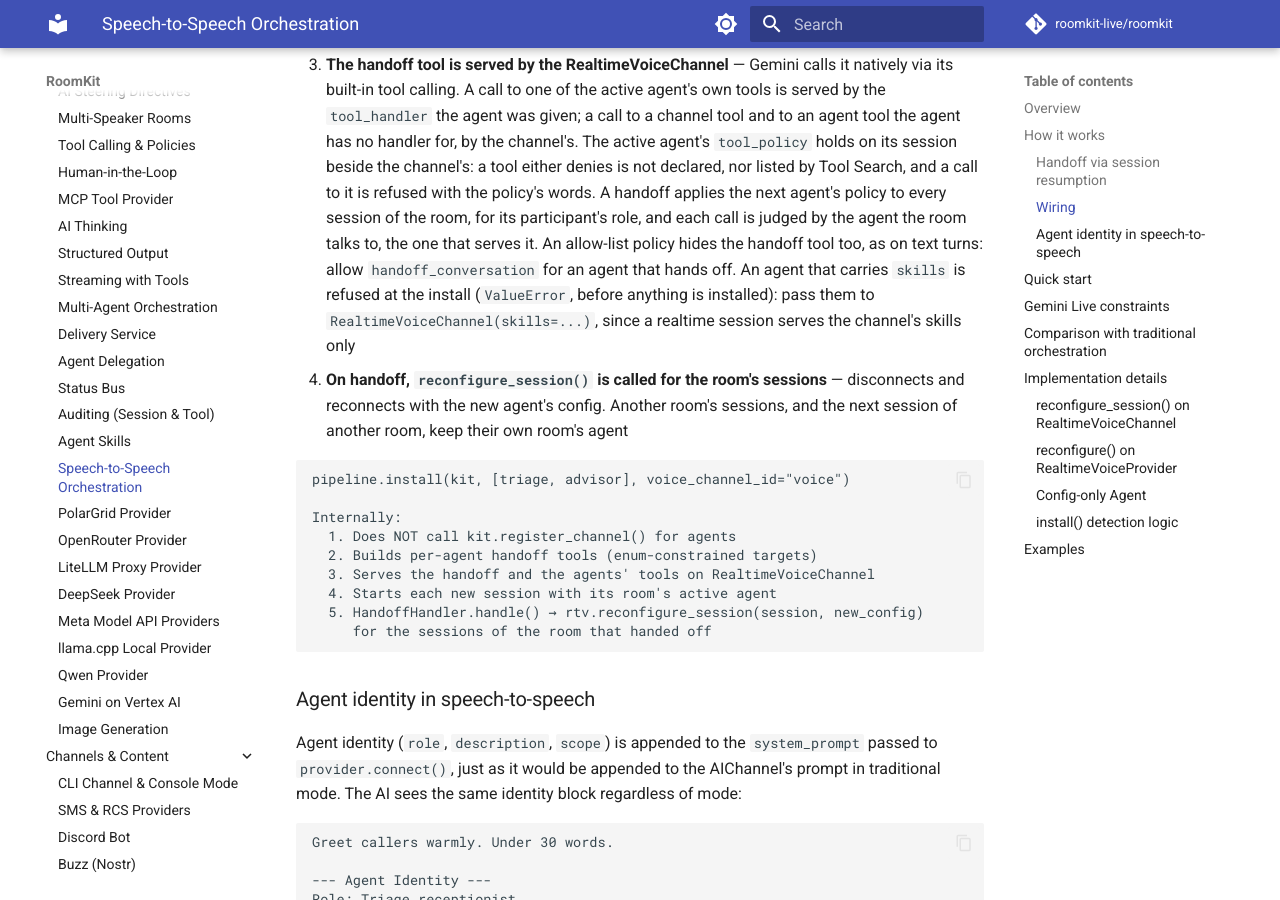
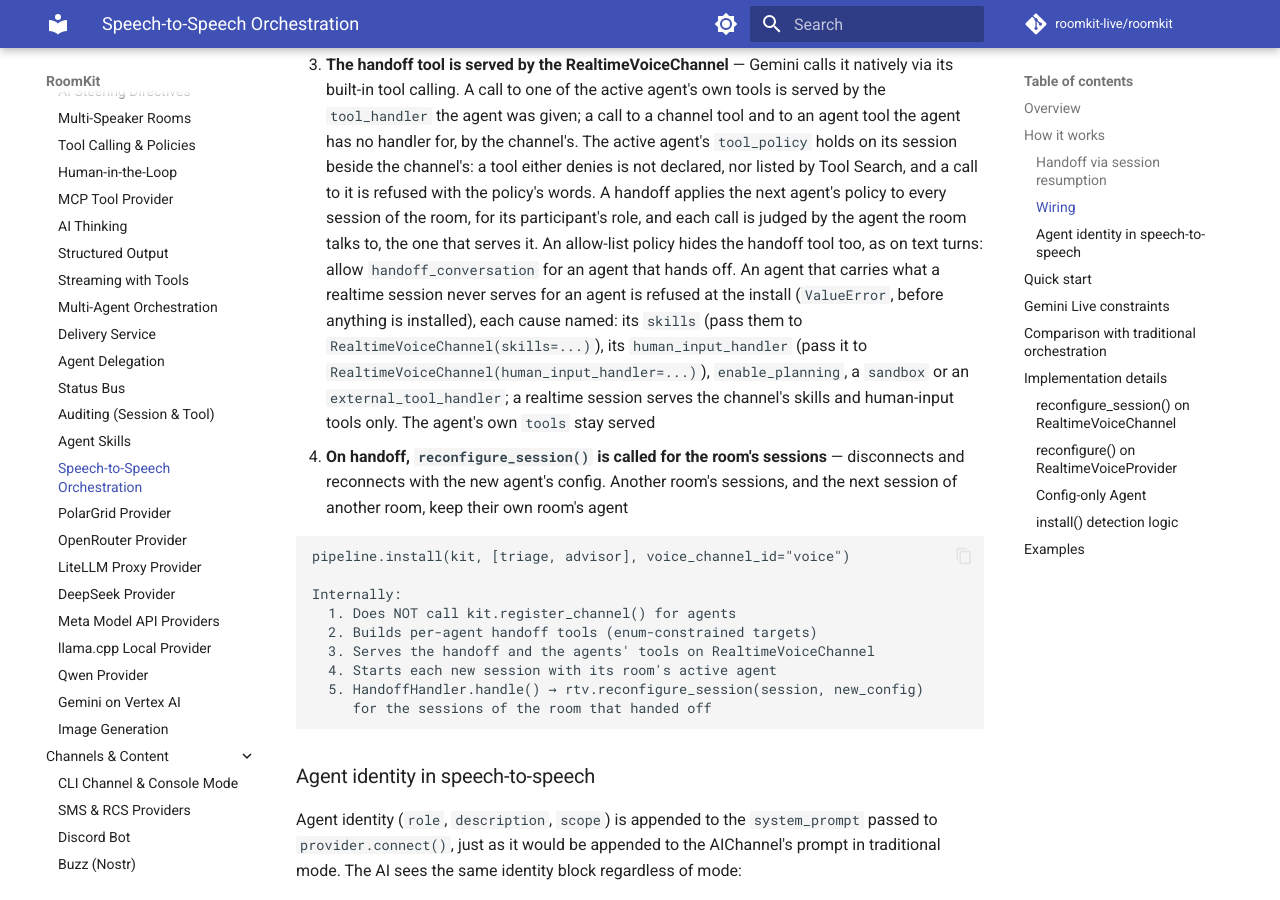
Before and after one commit to roomkit-live/roomkit-docs, an MkDocs documentation site: the page built from docs/guides/realtime-orchestration.md, in a window 1280 px wide and 900 px high, scrolled down 2076 px. Built offline with MkDocs 1.6.1 and Material for MkDocs 9.7.7, drawn with Linux system fonts in a browser that asks for light colours; comment, search, counter and statistics services are not loaded.

Commit message:
docs(realtime-orchestration): a pipeline agent carrying a human-input handler, planning, a sandbox or an external tool handler is refused at the install, as one carrying skills (RMK-482)

````diff
--- a/docs/guides/realtime-orchestration.md
+++ b/docs/guides/realtime-orchestration.md
@@ -65,7 +65,7 @@ When `pipeline.install()` detects that `voice_channel_id` points to a `RealtimeV
 
 1. **Agents are NOT registered as channels** — they have no provider, they're config-only
 2. **A session starts with its room's active agent** — system_prompt, voice, and tools are passed to `provider.connect()`, read from the room's conversation state when the session opens. The tools are the channel's own, as they are when the session opens or the handoff lands (a channel reconfigured after the install keeps them under every agent), the agent's own (`Agent(tools=...)`), and the handoff tool. A name the channel's tools carry is the channel's: an agent tool of the same name is neither declared nor served, and a warning names it at the install; it stays undeclared if the channel later drops its own, since nothing of the agent's serves it. The channel's own `system_prompt`, `voice` and `tools` are left as they are
-3. **The handoff tool is served by the RealtimeVoiceChannel** — Gemini calls it natively via its built-in tool calling. A call to one of the active agent's own tools is served by the `tool_handler` the agent was given; a call to a channel tool and to an agent tool the agent has no handler for, by the channel's. The active agent's `tool_policy` holds on its session beside the channel's: a tool either denies is not declared, nor listed by Tool Search, and a call to it is refused with the policy's words. A handoff applies the next agent's policy to every session of the room, for its participant's role, and each call is judged by the agent the room talks to, the one that serves it. An allow-list policy hides the handoff tool too, as on text turns: allow `handoff_conversation` for an agent that hands off. An agent that carries `skills` is refused at the install (`ValueError`, before anything is installed): pass them to `RealtimeVoiceChannel(skills=...)`, since a realtime session serves the channel's skills only
+3. **The handoff tool is served by the RealtimeVoiceChannel** — Gemini calls it natively via its built-in tool calling. A call to one of the active agent's own tools is served by the `tool_handler` the agent was given; a call to a channel tool and to an agent tool the agent has no handler for, by the channel's. The active agent's `tool_policy` holds on its session beside the channel's: a tool either denies is not declared, nor listed by Tool Search, and a call to it is refused with the policy's words. A handoff applies the next agent's policy to every session of the room, for its participant's role, and each call is judged by the agent the room talks to, the one that serves it. An allow-list policy hides the handoff tool too, as on text turns: allow `handoff_conversation` for an agent that hands off. An agent that carries what a realtime session never serves for an agent is refused at the install (`ValueError`, before anything is installed), each cause named: its `skills` (pass them to `RealtimeVoiceChannel(skills=...)`), its `human_input_handler` (pass it to `RealtimeVoiceChannel(human_input_handler=...)`), `enable_planning`, a `sandbox` or an `external_tool_handler`; a realtime session serves the channel's skills and human-input tools only. The agent's own `tools` stay served
 4. **On handoff, `reconfigure_session()` is called for the room's sessions** — disconnects and reconnects with the new agent's config. Another room's sessions, and the next session of another room, keep their own room's agent
 
 ```
````
